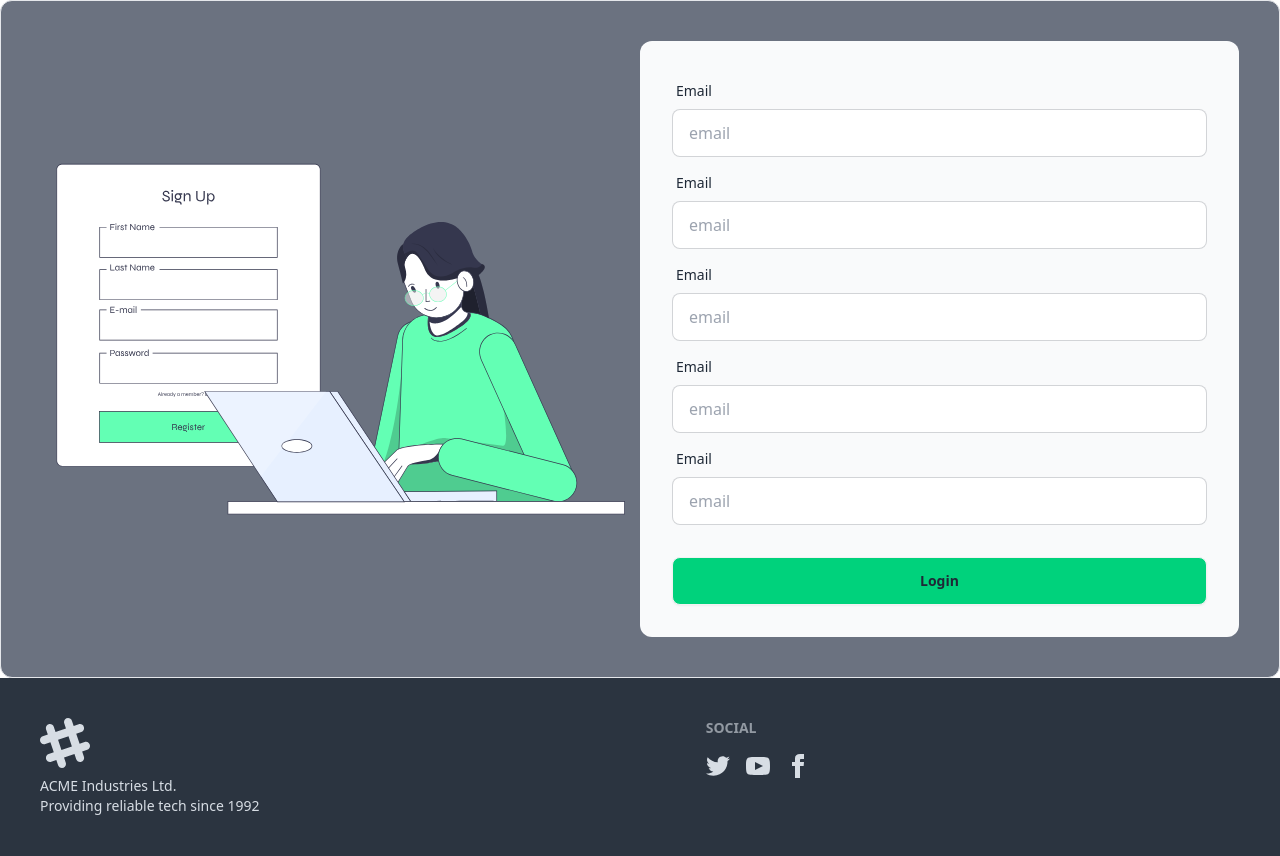
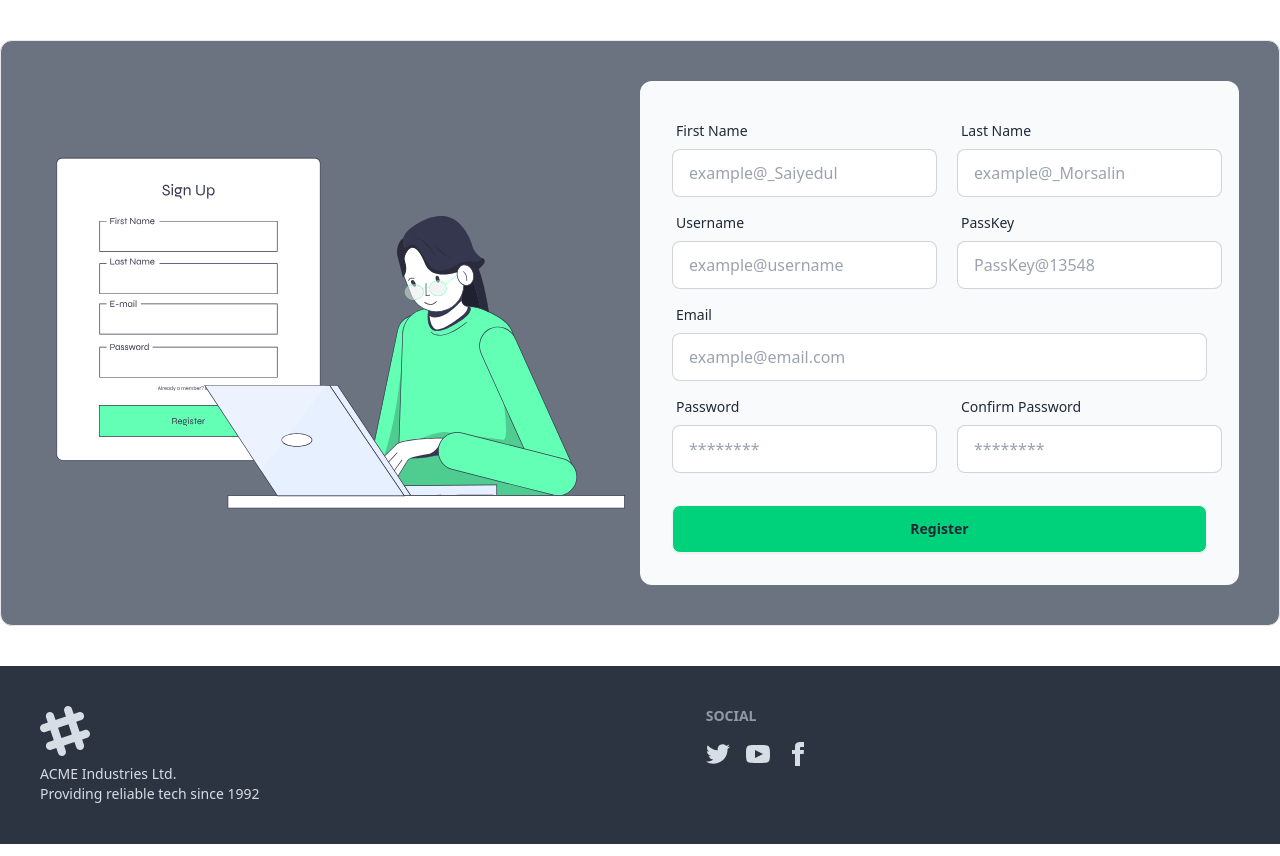
Before and after one commit to SaiyedulMorsalin/Creative-It-Institute, a Django app: page /student/register/ in a window 1280 px wide. Shown: the part 66-922 px from the top of the page. Run offline with Django 5.2, Linux system fonts and the light colour scheme; some libraries are stand-ins or nearby versions.

Commit message:
added logout,login,functionalities

```diff
--- /dev/null
+++ b/SMS/school_management_system/student/templates/login_email.html
@@ -0,0 +1,5 @@
+<div>
+  <h4>Hi, {{ user.first_name }}</h4>
+
+  <h3>This device is now logged in into our platform.</h3>
+</div>
--- /dev/null
+++ b/SMS/school_management_system/student/templates/logout_email.html
@@ -0,0 +1,5 @@
+<div>
+  <h4>Hi, {{ user.first_name }}</h4>
+
+  <h3>This device is now logged out into our platform.</h3>
+</div>
--- a/SMS/school_management_system/student/templates/student_register.html
+++ b/SMS/school_management_system/student/templates/student_register.html
@@ -2,36 +2,62 @@
 {% load static %}
 
 {% block main_content %}
-  <div class="container mx-auto">
+  <div class="container mx-auto my-10">
+    {% if messages %}
+      {% for message in messages %}
+        <div role="alert" class="my-10 alert alert-{{ message.tag }}">
+          <svg xmlns="http://www.w3.org/2000/svg" class="h-6 w-6 shrink-0 stroke-current" fill="none" viewBox="0 0 24 24">
+            <path stroke-linecap="round" stroke-linejoin="round" stroke-width="2" d="M12 9v2m0 4h.01m-6.938 4h13.856c1.54 0 2.502-1.667 1.732-3L13.732 4c-.77-1.333-2.694-1.333-3.464 0L3.34 16c-.77 1.333.192 3 1.732 3z" />
+          </svg>
+          <span>Warning: {{ message }}</span>
+        </div>
+      {% endfor %}
+    {% endif %}
     <div class="flex items-center border p-10 bg-gray-500 rounded-xl">
       <div class="w-1/2">
         <img src="{% static 'web/register.svg' %}" alt="" />
       </div>
       <div class="bg-gray-50 w-1/2 rounded-xl h-full">
-        <form class="card-body">
+        <form class="card-body" method="POST">
+          {% csrf_token %}
+          <div class="flex gap-5">
+            <div class="form-control w-1/2">
+              <label class="label"><span class="label-text">First Name</span></label>
+              <input type="text" name="first_name" placeholder="example@_Saiyedul" class="input input-bordered" required />
+            </div>
+            <div class="form-control w-1/2">
+              <label class="label"><span class="label-text">Last Name</span></label>
+              <input type="text" name="last_name" placeholder="example@_Morsalin" class="input input-bordered" required />
+            </div>
+          </div>
+          <div class="flex gap-5">
+            <div class="form-control w-1/2">
+              <label class="label"><span class="label-text">Username</span></label>
+              <input type="text" name="username" placeholder="example@username" class="input input-bordered" required />
+            </div>
+            <div class="form-control w-1/2">
+              <label class="label"><span class="label-text">PassKey</span></label>
+              <input type="text" name="pass_key" placeholder="PassKey@13548" class="input input-bordered" required />
+            </div>
+          </div>
+
           <div class="form-control">
             <label class="label"><span class="label-text">Email</span></label>
-            <input type="email" placeholder="email" class="input input-bordered" required />
+            <input type="email" name="student_email" placeholder="example@email.com" class="input input-bordered" required />
           </div>
-          <div class="form-control">
-            <label class="label"><span class="label-text">Email</span></label>
-            <input type="email" placeholder="email" class="input input-bordered" required />
-          </div>
-          <div class="form-control">
-            <label class="label"><span class="label-text">Email</span></label>
-            <input type="email" placeholder="email" class="input input-bordered" required />
-          </div>
-          <div class="form-control">
-            <label class="label"><span class="label-text">Email</span></label>
-            <input type="email" placeholder="email" class="input input-bordered" required />
-          </div>
-          <div class="form-control">
-            <label class="label"><span class="label-text">Email</span></label>
-            <input type="email" placeholder="email" class="input input-bordered" required />
+          <div class="flex gap-5">
+            <div class="form-control w-1/2">
+              <label class="label"><span class="label-text">Password</span></label>
+              <input type="password" name="password1" placeholder="********" class="input input-bordered" required />
+            </div>
+            <div class="form-control w-1/2">
+              <label class="label"><span class="label-text">Confirm Password</span></label>
+              <input type="password" name="password2" placeholder="********" class="input input-bordered" required />
+            </div>
           </div>
 
           <div class="form-control mt-6">
-            <button class="btn" style="background-color: #00D27C;">Login</button>
+            <button class="btn" style="background-color: #00D27C;">Register</button>
           </div>
         </form>
       </div>
--- a/SMS/school_management_system/student/urls.py
+++ b/SMS/school_management_system/student/urls.py
@@ -2,4 +2,9 @@ from django.urls import path
 
 from . import views
 
-urlpatterns = [path("register/", views.student_register, name="student_register")]
+urlpatterns = [
+    path("register/", views.student_register, name="student_register"),
+    path("activate/<str:uid64>/<str:token>/", views.activate, name="activate"),
+    path("logout/", views.user_logout, name="student_logout"),
+    path("login/", views.user_login, name="student_login"),
+]
--- a/SMS/school_management_system/student/views.py
+++ b/SMS/school_management_system/student/views.py
@@ -1,8 +1,130 @@
-from django.shortcuts import render
+from django.shortcuts import render, redirect, get_object_or_404
+from django.contrib.auth.tokens import default_token_generator
+from django.utils.http import urlsafe_base64_encode, urlsafe_base64_decode
+from django.utils.encoding import force_bytes
+from django.urls import reverse
+from django.contrib.auth import authenticate, login, logout
+from django.contrib import messages
+from django.contrib.auth.models import User
+from .models import StudentProfile
+from django.core.mail import EmailMultiAlternatives
+from django.template.loader import render_to_string
 
 
 # Create your views here.
 def student_register(request):
     if request.method == "POST":
-        pass
+        first_name = request.POST.get("first_name")
+        last_name = request.POST.get("last_name")
+        username = request.POST.get("username")
+        pass_key = request.POST.get("pass_key")
+        email = request.POST.get("student_email")
+        password1 = request.POST.get("password1")
+        password2 = request.POST.get("password2")
+
+        if password1 != password2:
+            messages.error(request, "Passwords don't match.")
+            return render(request, "student_register.html")
+
+        if not (
+            first_name and last_name and username and pass_key and email and password1
+        ):
+            messages.error(request, "All fields are required.")
+            return render(request, "student_register.html")
+
+        if User.objects.filter(username=username).exists():
+            messages.error(request, "Username already exists.")
+            return render(request, "student_register.html")
+
+        if User.objects.filter(email=email).exists():
+            messages.error(request, "Email already registered.")
+            return render(request, "student_register.html")
+
+        user = User.objects.create(
+            username=username,
+            first_name=first_name,
+            last_name=last_name,
+            email=email,
+        )
+        user.set_password(password1)
+        user.is_active = False
+        user.save()
+
+        student_profile = StudentProfile.objects.create(user=user, secret_key=pass_key)
+        student_profile.save()
+
+        token = default_token_generator.make_token(user)
+        uid = urlsafe_base64_encode(force_bytes(user.pk))
+        confirm_link = request.build_absolute_uri(
+            reverse("activate", kwargs={"uid64": uid, "token": token})
+        )
+        email_subject = "Confirm Your Email"
+        email_body = render_to_string("send_mail.html", {"confirm_link": confirm_link})
+        print(token, uid)
+        print(confirm_link)
+
+        messages.success(
+            request, "Registration successful! Please check your email to confirm."
+        )
+        try:
+            email = EmailMultiAlternatives(email_subject, "", to=[user.email])
+            email.attach_alternative(email_body, "text/html")
+            email.send()
+            return render(request, "register_verify.html")
+        except Exception as e:
+            return messages.error(request, "Email Verification is Failed...")
+
     return render(request, "student_register.html")
+
+
+def activate(request, uid64, token):
+    try:
+        uid = urlsafe_base64_decode(uid64).decode()
+        user = User.objects.get(pk=uid)
+
+    except (User.DoesNotExist, ValueError, TypeError) as e:
+        logger.error(f"Activation error: {e}")
+        user = None
+
+    if user is not None and default_token_generator.check_token(user, token):
+        user.is_active = True
+        user.save()
+        return redirect("https://life-donors-frontend.vercel.app/login")
+    else:
+
+        return redirect("https://life-donors-frontend.vercel.app/register")
+
+
+def user_login(request):
+    if request.method == "POST":
+        username = request.POST.get("username")
+        password = request.POST.get("password")
+        user = authenticate(username=username, password=password)
+        if user:
+            login(request, user)
+        email_subject = "Security alert"
+        email_body = render_to_string("login_email.html", {"user": request.user})
+        try:
+
+            email = EmailMultiAlternatives(email_subject, "", to=[request.user.email])
+            email.attach_alternative(email_body, "text/html")
+            email.send()
+        except Exception as e:
+            messages.error(request, "Email Verification Failed. Please try again.")
+            return redirect("student_register")
+        return redirect("student_register")
+    return render(request, "index.html")
+
+
+def user_logout(request):
+
+    email_subject = "Security alert"
+    email_body = render_to_string("logout_email.html", {"user": request.user})
+    try:
+        email = EmailMultiAlternatives(email_subject, "", to=[request.user.email])
+        email.attach_alternative(email_body, "text/html")
+        email.send()
+    except Exception as e:
+        messages.error(request, "Email Verification Failed. Please try again.")
+    logout(request)
+    return redirect("student_login")
```
Also changed, not shown: SMS/school_management_system/core/templates/index.html (+5 -5 lines), SMS/school_management_system/core/templates/navbar.html (+2 -21 lines), SMS/school_management_system/school_management_system/settings.py (+10 -13 lines), SMS/school_management_system/student/models.py (+8 -1 lines), SMS/school_management_system/student/templates/register_verify.html (added, +11 -0 lines), SMS/school_management_system/student/templates/send_mail.html (added, +7 -0 lines), SMS/school_management_system/db.sqlite3, SMS/school_management_system/student/migrations/0002_alter_studentprofile_department.py (added), 1 other file.
